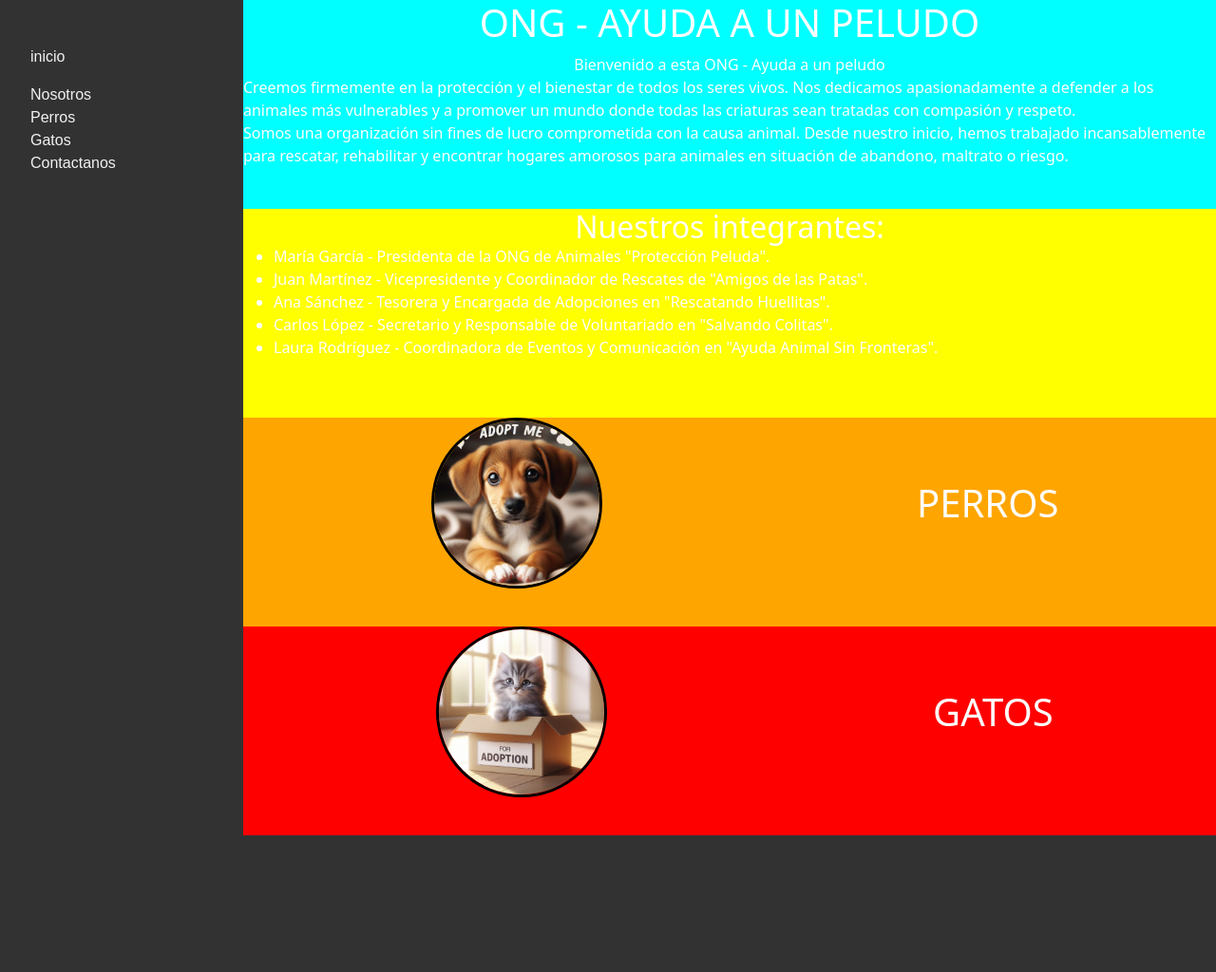
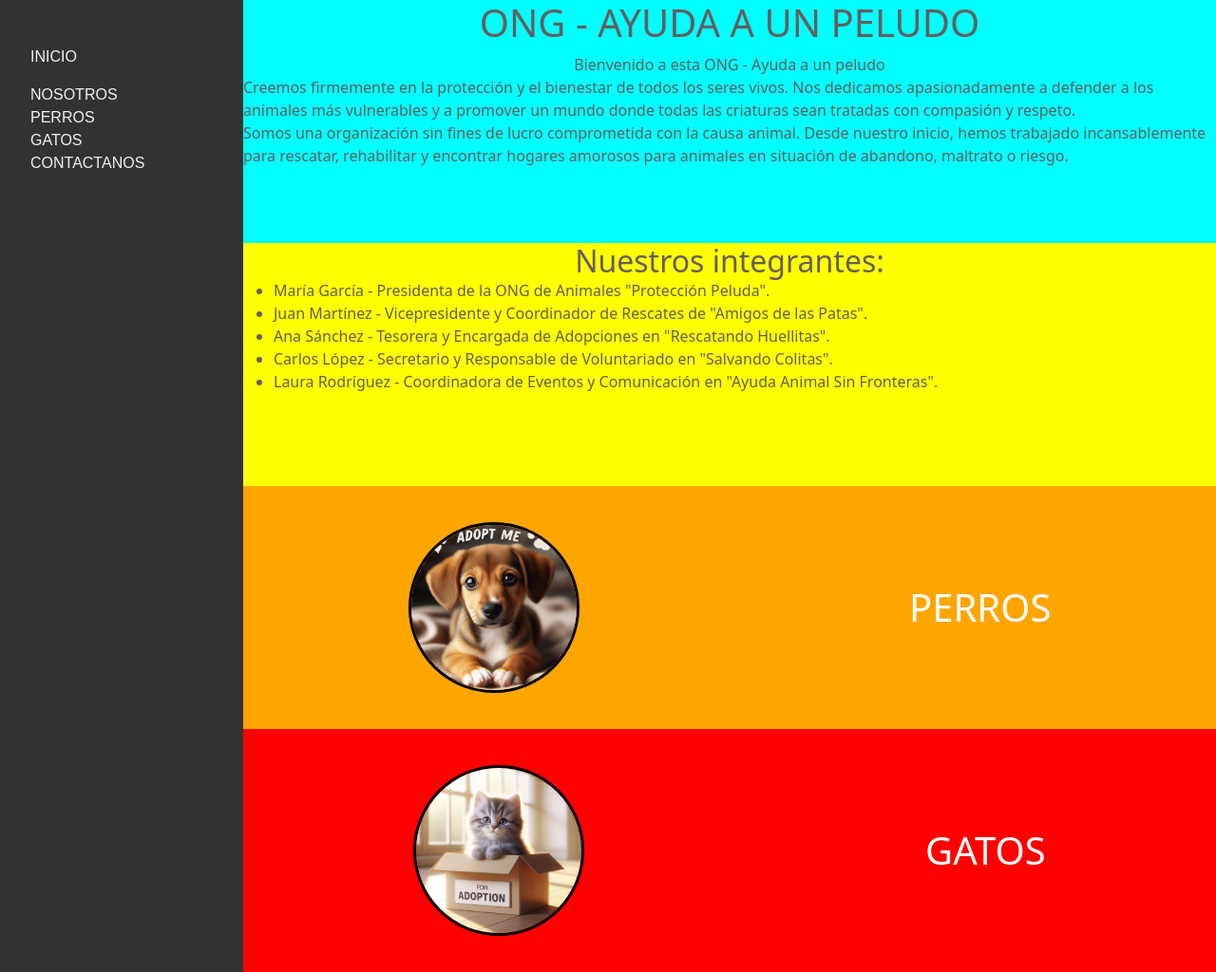
Before and after one commit to GermanWeber/ong-1.3, a plain HTML site: page index.html in a window 1280 px wide. Shown: the whole page at 95% size. Before the commit the page ends 880 px from the top, so only its background shows below. Drawn offline with nearby package versions, Linux system fonts and the light colour scheme.

Commit message:
cambios menores

```diff
--- a/assets/css/style.css
+++ b/assets/css/style.css
@@ -13,8 +13,9 @@
 .bc-red{
     background-color: red;
 }
-.text-white{
-    color: white;
+
+.texto-black{
+    color: rgb(101, 95, 95);
 }
 
 .centrar{
@@ -28,7 +29,7 @@
     border-color: black;
 }
 
-.link {
+.link{
     color: white;
     text-decoration: none;
     font-size: 40px;
@@ -46,14 +47,14 @@
     max-width: 20%;
     height: 55rem;
     display: block;
-    top: 0;
+    top: 0px;
     font-family: sans-serif;
 }
 
 .tam-main{
 
     width: 100%;
-    height: 13.75rem;
+    height: 16rem;
     max-height: 25%;
 }
 
@@ -77,11 +78,14 @@
 
 .activar{
     color: rgb(240, 241, 243);
+    transition: 0.3s ease-in;
+    text-indent: 0%;
 }
 .activar:hover{
     color: rgb(149, 146, 146);
     cursor: pointer;
     transition: 0.3s ease-in;
+    text-indent: 2%;
 }
 
 .td{
--- a/index.html
+++ b/index.html
@@ -9,11 +9,8 @@
 </head>
 <body class="bc-black">
 
-
-
-
     <div class=" d-flex">
-        <div class="bc-black text-white tam-nav ">
+        <div class="bc-black tam-nav text-uppercase">
             <ul class="td">
                 <li class="activar mt-5 mb-3">inicio</li>
                 <li class="activar">Nosotros</li>
@@ -24,14 +21,14 @@
         </div>
 
         <div class="tam-total">
-            <div class="">
-                <div class="text-white bc-celeste tam-main">
+            <div class="texto-black">
+                <div class=" bc-celeste tam-main">
                     <div class="centrar">
 
                         <h1 class=" text-uppercase"> ONG - ayuda a un peludo</h1>
                     </div>
-                    <div class="">
-                        <p class="centrar ">Bienvenido a esta ONG - Ayuda a un peludo</p>
+                    <div class="texto-black">
+                        <p class="centrar">Bienvenido a esta ONG - Ayuda a un peludo</p>
                         <p class="centrar"> Creemos firmemente en la protección y el bienestar de todos los seres vivos.
                             Nos dedicamos apasionadamente a defender a los animales más vulnerables y a promover un mundo donde
                             todas las criaturas sean tratadas con compasión y respeto.</p>
@@ -44,12 +41,10 @@
 
             </div>
 
-            <div class="">
-                <div class="text-white bc-amarillo tam-main">
-
+            <div class="texto-black">
+                <div class=" bc-amarillo tam-main">
                     <h2 class="centrar"> Nuestros integrantes:</h2>
-
-                    <ul class="mb-0 ">
+                    <ul class="mb-0">
                         <li >María García - Presidenta de la ONG de Animales "Protección Peluda". </li>
                         <li >Juan Martínez - Vicepresidente y Coordinador de Rescates de "Amigos de las Patas".</li>
                         <li >Ana Sánchez - Tesorera y Encargada de Adopciones en "Rescatando Huellitas".</li>
@@ -58,38 +53,32 @@
                     </ul>
                 </div>
             </div>
+            <div>
+                <div class=" bc-naranjo tam-main d-flex justify-content-center justify-content-around" >
 
-            <div>
-                <div class=" bc-naranjo tam-main" >
-
-                        <ul class="d-flex justify-content-start justify-content-between justify-content-around mb-0">
-                            <img  src="./assets/img/perro-adopcion.jpeg" width="180" height="180" class=" p-0 imagen" alt="perro adopcion" >
-                            <div class="centrar-link">
-                                <a id="perro" href="./perros.html" class="text-uppercase link">Perros</a>
-                            </div>
-                        </ul>
+                    <div class="d-flex justify-content-center align-items-center">
+                        <img  src="./assets/img/perro-adopcion.jpeg" width="180" height="180" class=" p-0 imagen" alt="perro adopcion" >
+                    </div>
+                    <div class="d-flex justify-content-center align-items-center">
+                        <a id="perro" href="./perros.html" class="text-uppercase link">Perros</a>
+                    </div>
 
                 </div>
             </div>
-
-            <div>
-                <div class="bc-red tam-main ">
-
-                        <ul class="d-flex justify-content-start justify-content-between justify-content-around mb-0">
-                            <img src="./assets/img/gato-adopcion.jpeg" width="180" height="180" class=" p-0 imagen" alt="perro adopcion">
-                            <div class="centrar-link ">
-                                <a id="gato"  href="./gatos.html" class="text-uppercase link">Gatos</a>
-                            </div>
-                        </ul>
-
+            <div >
+                <div class="bc-red tam-main d-flex justify-content-center justify-content-around">
+                    <div class="d-flex justify-content-center align-items-center">
+                        <img src="./assets/img/gato-adopcion.jpeg" width="180" height="180" class="  imagen align-items-center" alt="perro adopcion">
+                    </div>
+                    <div class="d-flex justify-content-center align-items-center">
+                        <a id="gato"  href="./gatos.html" class="text-uppercase link">Gatos</a>
+                    </div>
                 </div>
             </div>
 
         </div>
     </div>
 
-
-
 <script src="https://cdn.jsdelivr.net/npm/bootstrap@5.3.3/dist/js/bootstrap.bundle.min.js" integrity="sha384-YvpcrYf0tY3lHB60NNkmXc5s9fDVZLESaAA55NDzOxhy9GkcIdslK1eN7N6jIeHz" crossorigin="anonymous"></script>
 
 </body>
```
